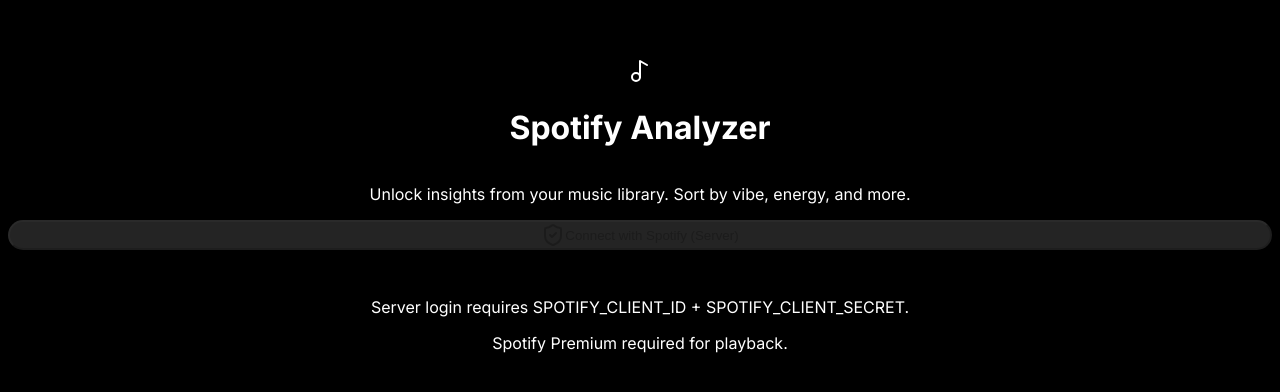
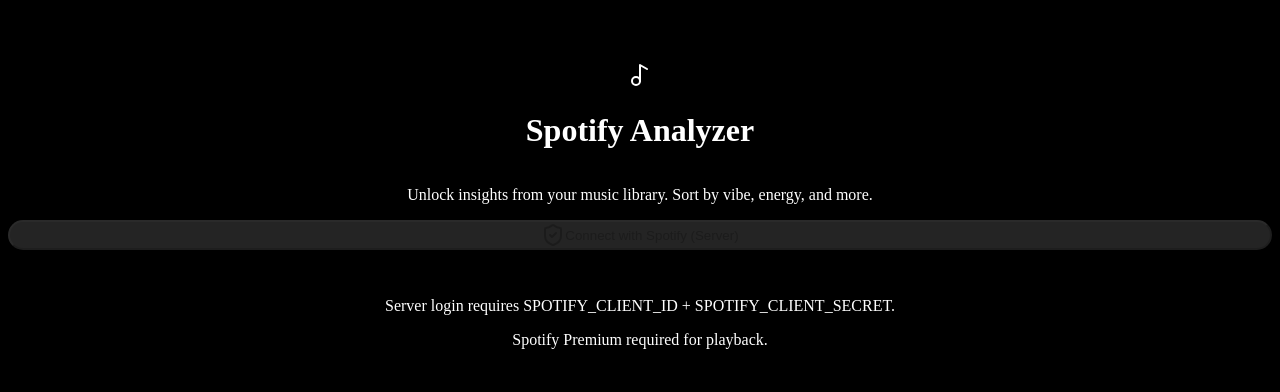
Before and after one commit to seichris/spotify-ai, a Next.js app: page / in a window 1280 px wide. Shown: the part 194-586 px from the top of the page. Built offline with nearby package versions, Linux system fonts and the light colour scheme; no server answers.

Commit message:
Avoid google font fetch in layout

```diff
--- a/src/app/layout.tsx
+++ b/src/app/layout.tsx
@@ -1,8 +1,5 @@
 import type { Metadata } from "next";
-import { Inter } from "next/font/google";
 import "./globals.css";
-
-const inter = Inter({ subsets: ["latin"] });
 
 export const metadata: Metadata = {
   title: "Spotify Analyzer",
@@ -16,7 +13,7 @@
 }>) {
   return (
     <html lang="en">
-      <body className={inter.className}>{children}</body>
+      <body className="font-sans">{children}</body>
     </html>
   );
 }
```
